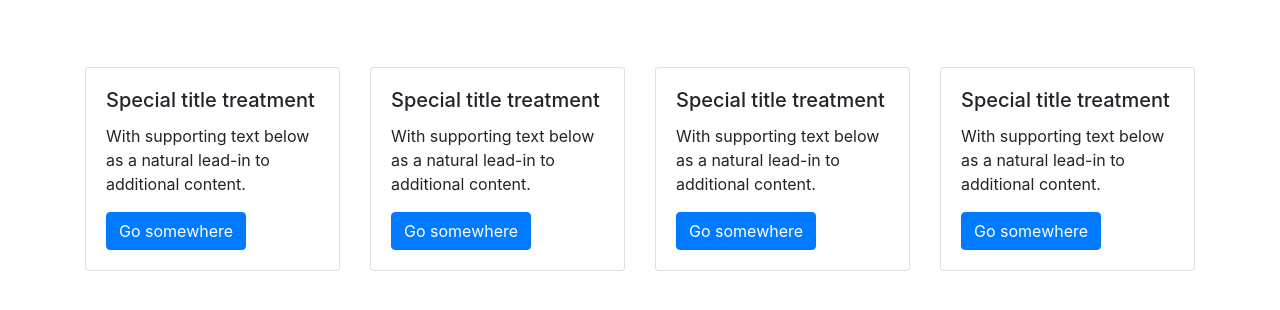
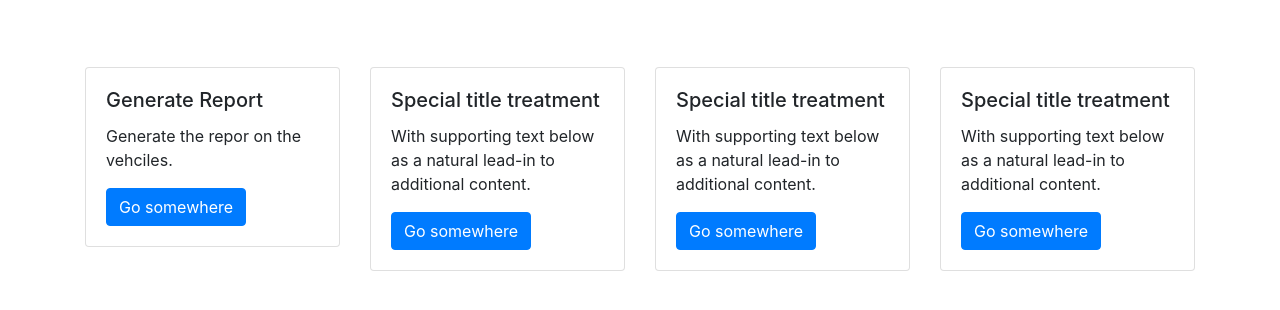
Before and after one commit to santhoshnkl3/Testenv, a Django app: page /card/ in a window 1280 px wide. Shown: the part 56-366 px from the top of the page. Run offline with Django 3.2, Linux system fonts and the light colour scheme; some libraries are stand-ins or nearby versions.

Commit message:
preivewcommit

```diff
--- a/fm/settings.py
+++ b/fm/settings.py
@@ -25,7 +25,7 @@ SECRET_KEY = '_v)=n%b!v^q*r-)a4pk2+d9if%vr-a^9d4nfo6jz!g+414ayqz'
 # SECURITY WARNING: don't run with debug turned on in production!
 DEBUG = True
 
-ALLOWED_HOSTS = []
+ALLOWED_HOSTS = ['*']
 
 
 # Application definition
--- a/templates/view.html
+++ b/templates/view.html
@@ -5,8 +5,8 @@
   <div class="col-sm-3">
     <div class="card">
       <div class="card-body">
-        <h5 class="card-title">Special title treatment</h5>
-        <p class="card-text">With supporting text below as a natural lead-in to additional content.</p>
+        <h5 class="card-title">Generate Report</h5>
+        <p class="card-text">Generate the repor on the vehciles.</p>
         <a href="#" class="btn btn-primary">Go somewhere</a>
       </div>
     </div>
```
